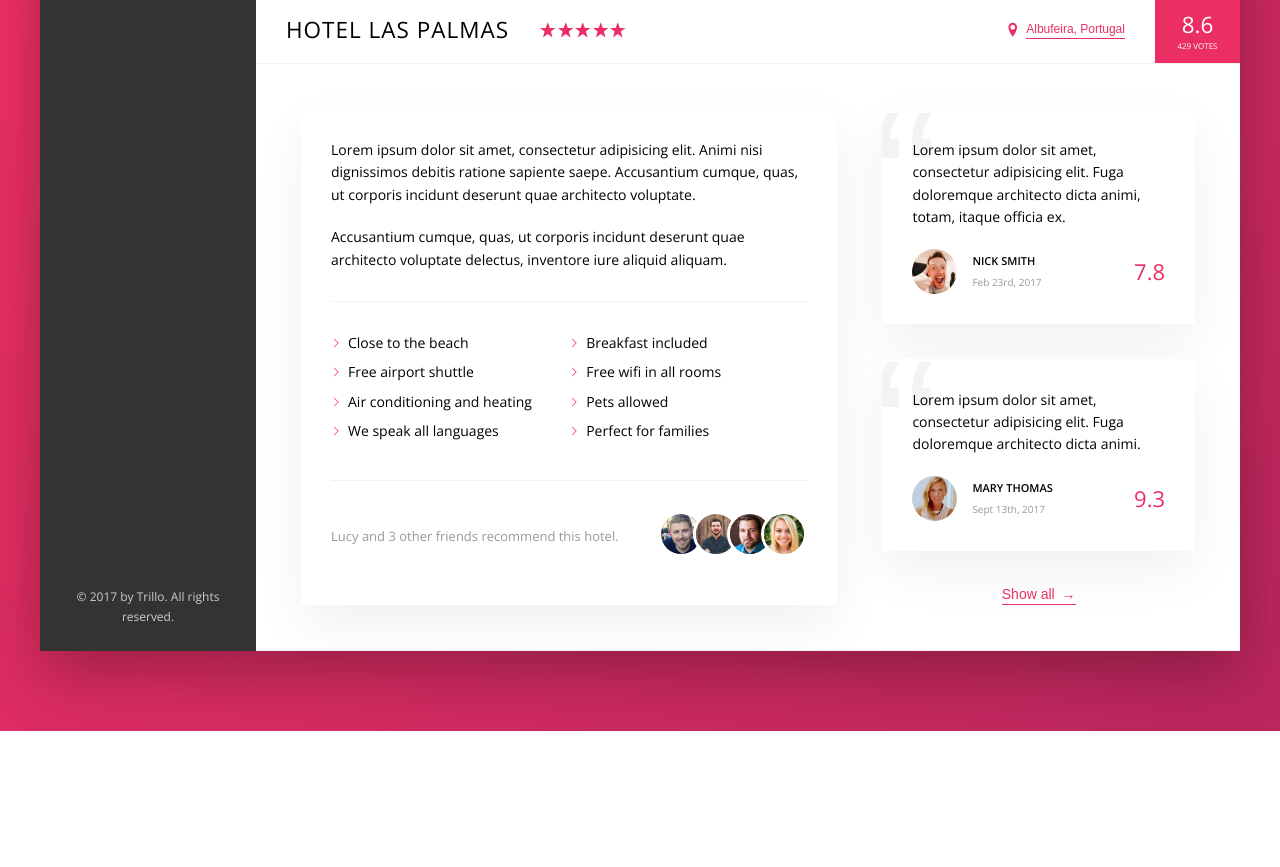
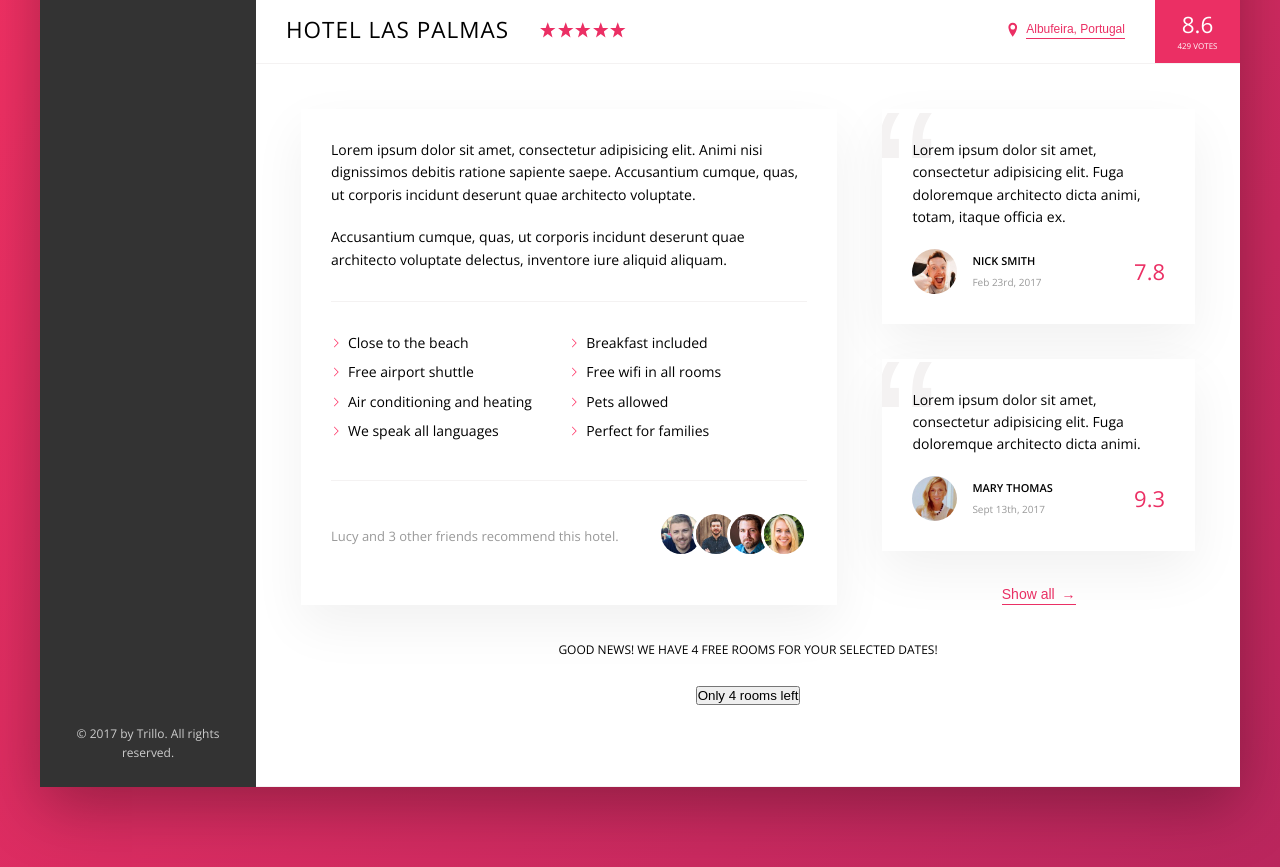
Before and after one commit to bradripple/Trillo, a plain HTML site: page starter/index.html in a window 1280 px wide. Shown: the part 538-1405 px from the top of the page. Before the commit the page ends 1269 px from the top, so only its background shows below. Drawn offline with nearby package versions, Linux system fonts and the light colour scheme.

Commit message:
Corrected the layout issues with flex-basis:100% and flex-wrap on parent container

```diff
--- a/starter/css/style.css
+++ b/starter/css/style.css
@@ -86,6 +86,7 @@ body {
 .detail {
   font-size: 1.4rem;
   display: flex;
+  flex-wrap: wrap;
   padding: 4.5rem;
   background-color: var(--color--grey-light-1);
   border-bottom: var(--line); }
@@ -388,3 +389,13 @@ body {
     color: var(--color-grey-light-2);
     font-family: sans-serif;
     z-index: 1; }
+
+.cta {
+  padding: 3.5rem 0;
+  text-align: center;
+  flex-basis: 100%; }
+  .cta__book-now {
+    font-size: 1.2rem;
+    font-weight: 300;
+    text-transform: uppercase;
+    margin-bottom: 2.5rem; }
--- a/starter/index.html
+++ b/starter/index.html
@@ -200,6 +200,16 @@
 
                             <button class="btn-inline">Show all <span>&rarr;</span></button>
                         </div>
+
+                        <div class="cta">
+                            <h2 class="cta__book-now">
+                                Good news! We have 4 free rooms for your selected dates!
+                            </h2>
+                            <button class="btn">
+                                Only 4 rooms left
+                            </button>
+                        </div>
+
                     </div>
 
                 </main>
--- a/starter/sass/_components.scss
+++ b/starter/sass/_components.scss
@@ -448,3 +448,19 @@
         z-index: 1;
     }
 }
+
+
+//////////////////////////////////////
+// CALL TO ACTION
+.cta {
+    padding: 3.5rem 0;
+    text-align: center;
+    flex-basis: 100%;
+
+    &__book-now {
+        font-size: 1.2rem;
+        font-weight: 300;
+        text-transform: uppercase;
+        margin-bottom: 2.5rem;
+    }
+}
--- a/starter/sass/_layout.scss
+++ b/starter/sass/_layout.scss
@@ -41,6 +41,7 @@
 .detail {
     font-size: 1.4rem;
     display: flex;
+    flex-wrap: wrap;
     padding: 4.5rem;
     background-color: var(--color--grey-light-1);
     border-bottom: var(--line);
```
